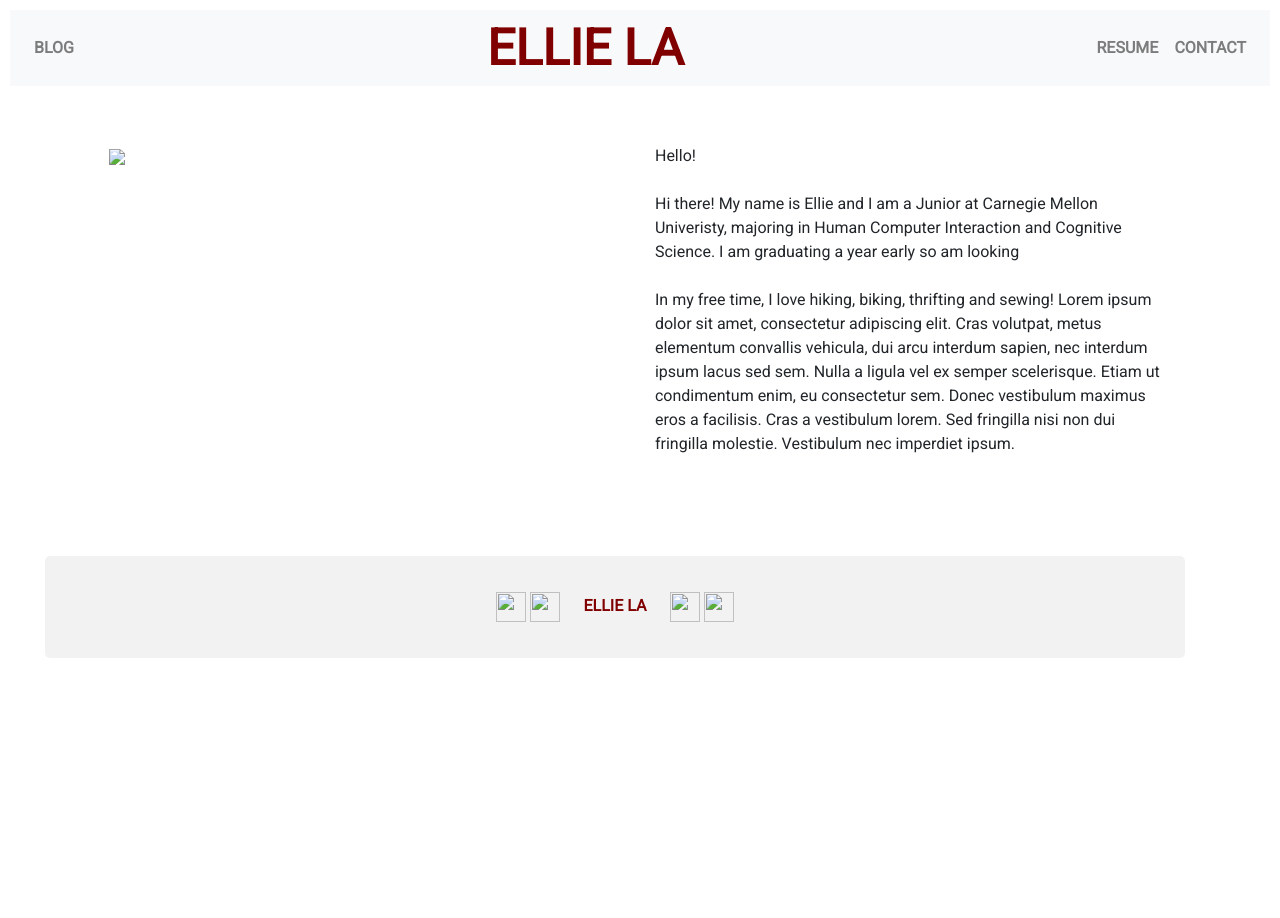
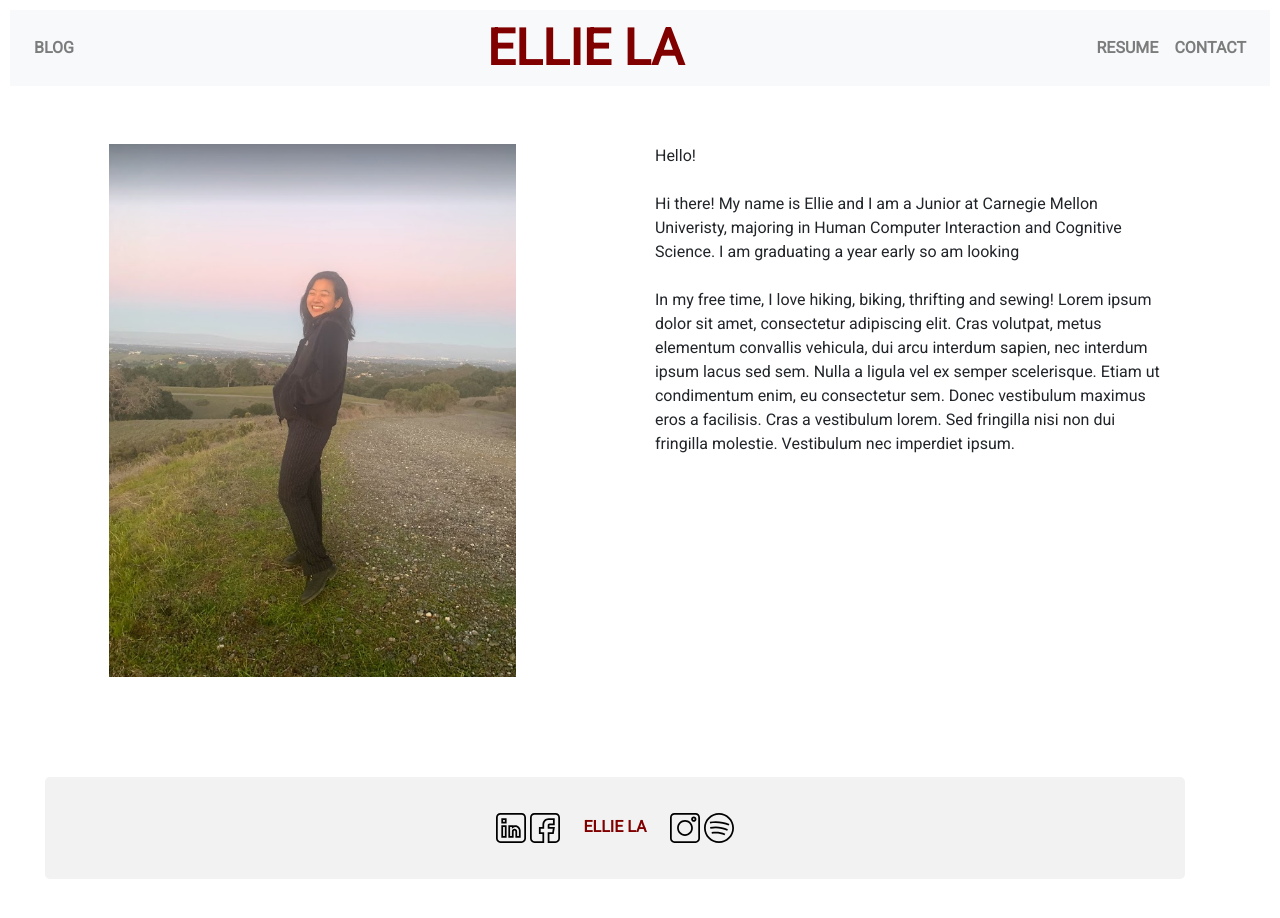
Before and after one commit to yelizabethla/assgn8, a plain HTML site: page index.html in a window 1280 px wide. Before the commit the page ends 800 px from the top, so only its background shows below. Drawn offline with nearby package versions, Linux system fonts and the light colour scheme; files that its build step writes are made by us from their sources.

Commit message:
Add files via upload

```diff
--- a/index.html
+++ b/index.html
@@ -5,12 +5,12 @@
 		<meta charset="UTF-8">
 	<!-- styles -->
 	<link rel="stylesheet" href="https://stackpath.bootstrapcdn.com/bootstrap/4.1.3/css/bootstrap.min.css" integrity="sha384-MCw98/SFnGE8fJT3GXwEOngsV7Zt27NXFoaoApmYm81iuXoPkFOJwJ8ERdknLPMO" crossorigin="anonymous">
-	<link rel="stylesheet" type="text/css" href="Assets/style.css">
+	<link rel="stylesheet" type="text/css" href="style.css">
 	<!-- javascript -->
 	<script src="https://code.jquery.com/jquery-3.3.1.slim.min.js" integrity="sha384-q8i/X+965DzO0rT7abK41JStQIAqVgRVzpbzo5smXKp4YfRvH+8abtTE1Pi6jizo" crossorigin="anonymous"></script>
 	<script src="https://cdnjs.cloudflare.com/ajax/libs/popper.js/1.14.3/umd/popper.min.js" integrity="sha384-ZMP7rVo3mIykV+2+9J3UJ46jBk0WLaUAdn689aCwoqbBJiSnjAK/l8WvCWPIPm49" crossorigin="anonymous"></script>
 	<script src="https://stackpath.bootstrapcdn.com/bootstrap/4.1.3/js/bootstrap.min.js" integrity="sha384-ChfqqxuZUCnJSK3+MXmPNIyE6ZbWh2IMqE241rYiqJxyMiZ6OW/JmZQ5stwEULTy" crossorigin="anonymous"></script>
-	<script src="Assets/main.js" type="text/javascript"></script>
+	<script src="main.js" type="text/javascript"></script>
 	<!-- fonts -->
 	<link href="https://fonts.googleapis.com/css?family=Roboto|Roboto+Slab"
 	rel="stylesheet">
@@ -38,7 +38,7 @@
 		<div class="row">
   			<div class="col-md-1"> </div>
   			<div class="col-md-4">
-  				<img src="Assets/me.png" width="100%">
+  				<img src="me.png" width="100%">
   			</div>
   			<div class="col-md-1"> </div>
   			<div class="col-md-5">
@@ -55,11 +55,11 @@
         <footer class="page-footer font-small">
         	<div class="container">
             	<div class="footer-copyright text-center py-3">
-            		<a href='https://www.linkedin.com/in/elizabeth-la-590685156/'> <img class="links" src="Assets/Logo/linkedin.svg" width = "30" height="30"></a>
-            		<a href='https://www.facebook.com/yelizabethla'> <img class="links" src="Assets/Logo/facebook.svg" width = "30" height="30"></a>
+            		<a href='https://www.linkedin.com/in/elizabeth-la-590685156/'> <img class="links" src="linkedin.svg" width = "30" height="30"></a>
+            		<a href='https://www.facebook.com/yelizabethla'> <img class="links" src="facebook.svg" width = "30" height="30"></a>
             		&emsp; ELLIE LA &emsp;
-            		<a href='https://www.instagram.com/elittle_glimpse/'> <img class="links"src="Assets/Logo/instagram.svg" width = "30" height="30"> </a>
-            		<a href='https://open.spotify.com/user/yelizabethla?si=C3k9mVsCSDeih4rF_ATNfg'> <img class="links"src="Assets/Logo/spotify.svg" width = "30" height="30"> </a>
+            		<a href='https://www.instagram.com/elittle_glimpse/'> <img class="links"src="instagram.svg" width = "30" height="30"> </a>
+            		<a href='https://open.spotify.com/user/yelizabethla?si=C3k9mVsCSDeih4rF_ATNfg'> <img class="links"src="spotify.svg" width = "30" height="30"> </a>
           		</div>
         	</div>
       </footer>
```
